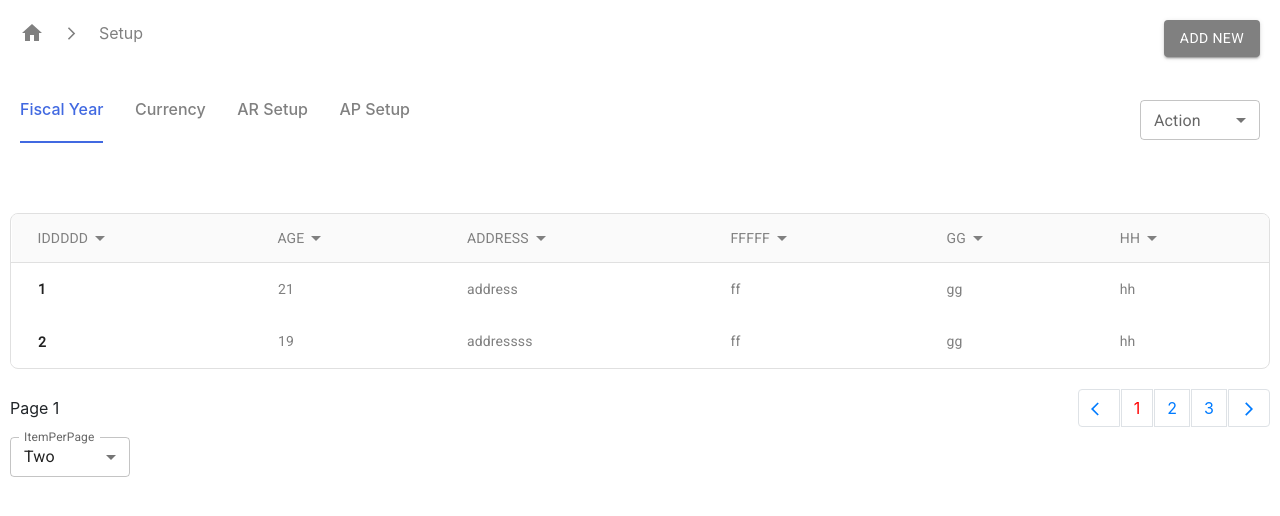
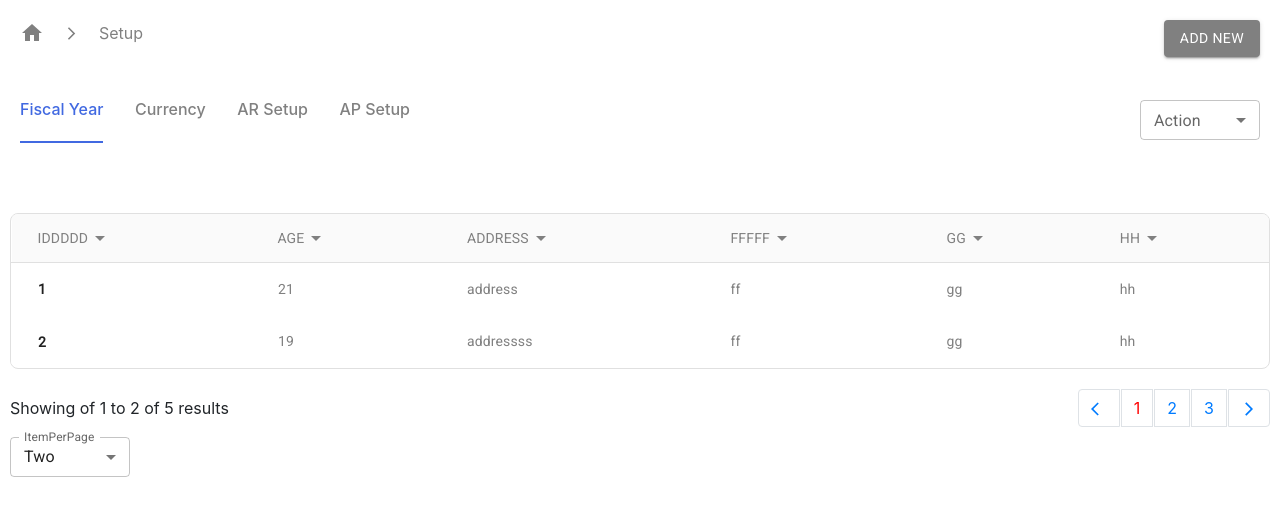
Before and after one commit to Manish-at-git/tekgrid-table, a React (Create React App) app: page / in a window 1280 px wide. Shown: the top 516 px of the page. Built offline with nearby package versions, Linux system fonts and the light colour scheme.

Commit message:
pagination error solved

```diff
--- a/src/Components/Table/Pagination.js
+++ b/src/Components/Table/Pagination.js
@@ -22,14 +22,14 @@ const Pagination = ({ postsPerPage, totalPosts, paginate, currentPage }) => {
         marginRight: "10px",
       }}
     >
-      {/* <div>
-        Showing of {currentPage * postsPerPage - 1} to{" "}
+      <div>
+        Showing of {currentPage * postsPerPage - postsPerPage + 1} to{" "}
         {currentPage * postsPerPage > totalPosts
           ? totalPosts
           : currentPage * postsPerPage}{" "}
         of {totalPosts} results
-      </div> */}
-      <div>Page {currentPage}</div>
+      </div>
+
       <ul style={{ margin: 0 }} className="pagination">
         <li className="page-item">
           <span
```
